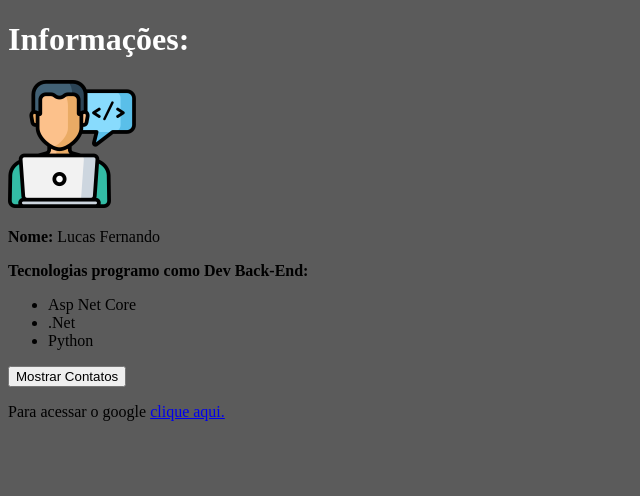
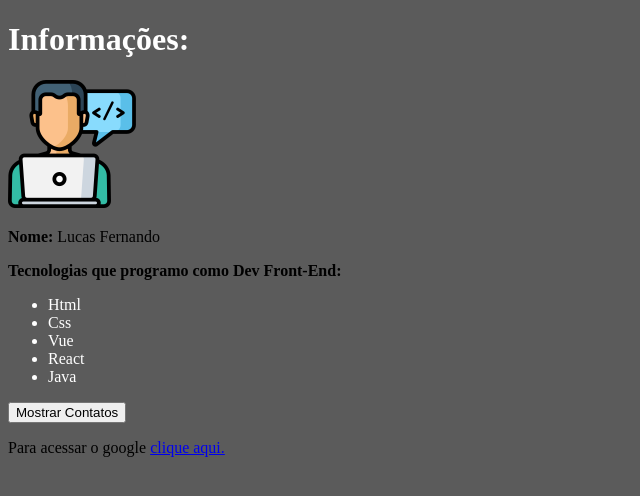
Before and after one commit to LukaasMachado143/FIRST_CONTACT_VUEJS, a Vue app in the folder Firt_Project_With_CLI_VueJS/: page / in a window 1280 px wide. Shown: the top 496 px of the page, without its empty margins (0-640 px from the left). Built offline with nearby package versions, Linux system fonts and the light colour scheme.

Commit message:
Studing v-for with two ways.

```diff
--- a/Firt_Project_With_CLI_VueJS/src/components/Info.vue
+++ b/Firt_Project_With_CLI_VueJS/src/components/Info.vue
@@ -4,22 +4,20 @@
         <TesteImagens />
         <p><strong>Nome: </strong>Lucas Fernando</p>
         <div class="Front-End" v-if="toogleSpecialization">
-            <p><strong>Tecnologias programo como Dev Front-End:</strong></p>
+            <p><strong>Tecnologias que programo como Dev Front-End:</strong></p>
             <ul>
-                <li>Html</li>
-                <li>Css</li>
-                <li>Vue</li>
-                <li>React</li>
-                <li>Java</li>
+                <li v-for="(x, index) in frontEndTechnologies" :key="index">
+                    {{x }}
+                </li>
             </ul>
         </div>
 
         <div class="Back-End" v-else>
-            <p><strong>Tecnologias programo como Dev Back-End:</strong></p>
+            <p><strong>Tecnologias que programo como Dev Back-End:</strong></p>
             <ul>
-                <li>Asp Net Core</li>
-                <li>.Net</li>
-                <li>Python</li>
+                <li v-for="x in backEndTechnologies" :key="x.id">
+                    {{x.language}}
+                </li>
             </ul>
         </div>
         <div>
@@ -40,11 +38,18 @@
         },
         data(){
             return{
-                toogleSpecialization: false,
+                toogleSpecialization: true,
                 showPhoneNumber: false,
                 phoneNumber: '(16) 99460-2891',
                 linkGoogle: 'https://www.google.com/',
-                textButton: 'Mostrar Contatos'
+                textButton: 'Mostrar Contatos',
+                frontEndTechnologies: ['Html','Css','Vue','React','Java'],
+                backEndTechnologies: [
+                    {id: 1, language: 'Asp Net Core' },
+                    {id: 2, language: '.Net'},
+                    {id: 3, language: 'Pytohn'},
+                    {id: 4, language: 'C#'}
+                ]
             }
         },
 
@@ -59,7 +64,7 @@
     }
 </script>
 <style scoped>
-    h1{
+    h1, li{
         color: white;
     }
 </style>
```
